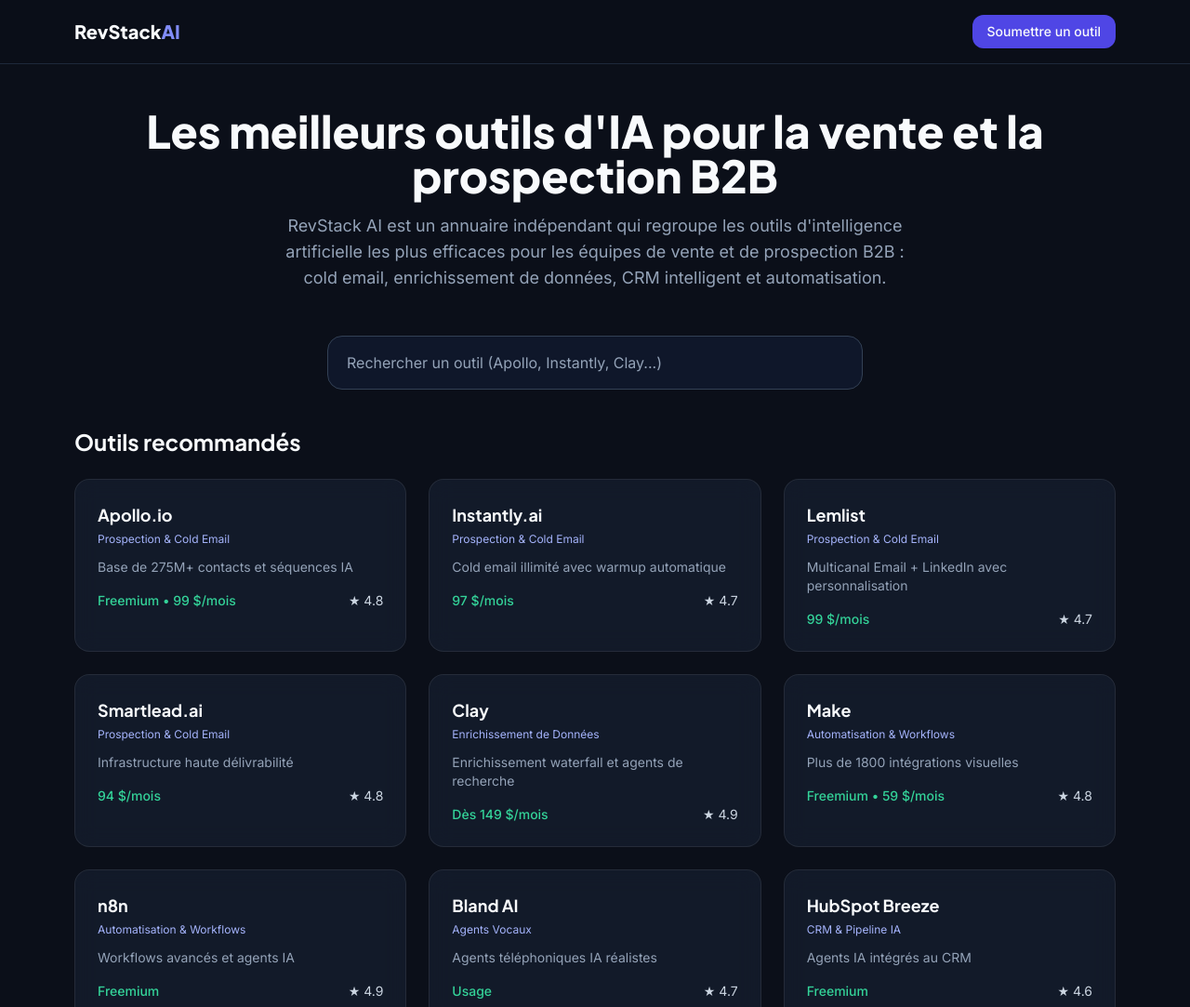
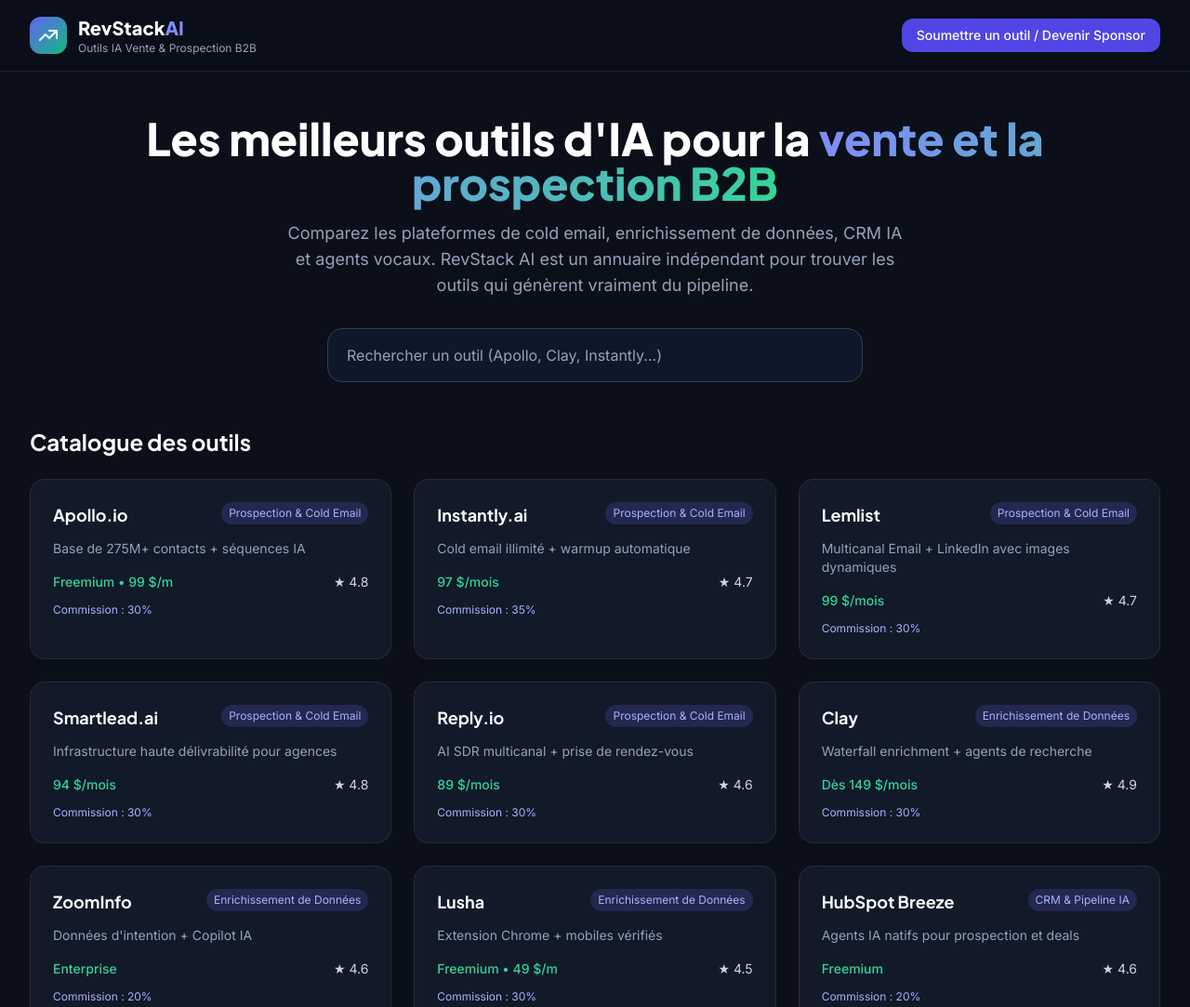
Before and after one commit to Amande-DeGale/best-of_revstack, a plain HTML site: page Index.html in a window 1280 px wide. Shown: the top 1083 px of the page at 93% size. Drawn offline with nearby package versions, Linux system fonts and the light colour scheme.

Commit message:
Update Index.html

```diff
--- a/Index.html
+++ b/Index.html
@@ -1,25 +1,29 @@
 <!DOCTYPE html>
-<html lang="fr">
+<html lang="fr" class="dark">
 <head>
   <meta charset="UTF-8" />
   <meta name="viewport" content="width=device-width, initial-scale=1.0" />
   <title>RevStack AI — Annuaire des Meilleurs Outils IA pour la Vente et la Prospection B2B</title>
   <meta name="description" content="Comparez les meilleurs outils d'IA pour la prospection, le cold email, l'enrichissement de données et l'automatisation B2B. Apollo, Instantly, Clay, Make et plus.">
-  <meta name="keywords" content="outils IA vente, prospection B2B, cold email, enrichissement données, automatisation, Apollo, Instantly, Clay, Make">
+  <meta name="keywords" content="outils IA vente, prospection B2B, cold email, enrichissement données, automatisation, Apollo, Instantly, Clay, Make, n8n">
   <link rel="canonical" href="https://revstack-ai.netlify.app/">
   <meta property="og:title" content="RevStack AI — Outils IA pour la Vente et la Prospection B2B">
-  <meta property="og:description" content="Annuaire indépendant des meilleurs outils d'IA pour les équipes de vente et de prospection.">
+  <meta property="og:description" content="Annuaire indépendant des meilleurs outils d'IA pour les équipes de vente et de prospection B2B.">
   <meta property="og:url" content="https://revstack-ai.netlify.app/">
   <meta property="og:type" content="website">
   <script src="https://cdn.tailwindcss.com"></script>
-  <link href="https://fonts.googleapis.com/css2?family=Inter:wght@400;500;600;700&family=Plus+Jakarta+Sans:wght@600;700;800&display=swap" rel="stylesheet">
+  <link href="https://fonts.googleapis.com/css2?family=Inter:wght@300;400;500;600;700&family=Plus+Jakarta+Sans:wght@600;700;800&display=swap" rel="stylesheet">
   <script>
     tailwind.config = {
+      darkMode: 'class',
       theme: {
         extend: {
           fontFamily: {
             sans: ['Inter', 'sans-serif'],
             display: ['Plus Jakarta Sans', 'sans-serif'],
+          },
+          colors: {
+            obsidian: '#0B0F19',
           }
         }
       }
@@ -28,76 +32,96 @@
   <style>
     body { background-color: #0B0F19; color: #F8FAFC; }
     .glass-panel {
-      background: rgba(21, 29, 46, 0.8);
-      backdrop-filter: blur(12px);
+      background: rgba(21, 29, 46, 0.78);
+      backdrop-filter: blur(14px);
       border: 1px solid rgba(255, 255, 255, 0.08);
     }
   </style>
 </head>
 <body class="min-h-screen font-sans antialiased">
 
-  <header class="border-b border-slate-800 bg-[#0B0F19]/95 backdrop-blur sticky top-0 z-50">
-    <div class="max-w-6xl mx-auto px-4 py-4 flex justify-between items-center">
-      <div class="font-display font-extrabold text-xl">RevStack<span class="text-indigo-400">AI</span></div>
-      <a href="#soumettre" class="px-4 py-2 bg-indigo-600 hover:bg-indigo-500 rounded-xl text-sm font-medium transition">Soumettre un outil</a>
+  <header class="sticky top-0 z-40 border-b border-slate-800/80 bg-[#0B0F19]/90 backdrop-blur-lg">
+    <div class="max-w-7xl mx-auto px-4 sm:px-6 lg:px-8">
+      <div class="flex items-center justify-between py-4">
+        <div class="flex items-center gap-3">
+          <div class="w-10 h-10 rounded-xl bg-gradient-to-br from-indigo-500 to-emerald-500 flex items-center justify-center">
+            <svg class="w-6 h-6 text-white" fill="none" stroke="currentColor" stroke-width="2" viewBox="0 0 24 24">
+              <path stroke-linecap="round" stroke-linejoin="round" d="M13 7h8m0 0v8m0-8l-8 8-4-4-6 6" />
+            </svg>
+          </div>
+          <div>
+            <span class="font-display font-extrabold text-xl text-white">RevStack<span class="text-indigo-400">AI</span></span>
+            <p class="text-xs text-slate-400">Outils IA Vente & Prospection B2B</p>
+          </div>
+        </div>
+        <a href="#soumettre" class="px-4 py-2 rounded-xl text-sm font-medium bg-indigo-600 hover:bg-indigo-500 text-white transition">
+          Soumettre un outil / Devenir Sponsor
+        </a>
+      </div>
     </div>
   </header>
 
-  <main class="max-w-6xl mx-auto px-4 py-12">
-    <section class="text-center mb-12">
-      <h1 class="font-display text-4xl md:text-5xl font-extrabold mb-4">
-        Les meilleurs outils d'IA pour la vente et la prospection B2B
+  <main class="flex-1">
+    <section class="max-w-7xl mx-auto px-4 sm:px-6 lg:px-8 py-12 text-center">
+      <h1 class="font-display text-4xl sm:text-5xl font-extrabold text-white mb-4">
+        Les meilleurs outils d'IA pour la <span class="text-transparent bg-clip-text bg-gradient-to-r from-indigo-400 to-emerald-400">vente et la prospection B2B</span>
       </h1>
-      <p class="text-slate-400 text-lg max-w-2xl mx-auto">
-        RevStack AI est un annuaire indépendant qui regroupe les outils d'intelligence artificielle les plus efficaces pour les équipes de vente et de prospection B2B : cold email, enrichissement de données, CRM intelligent et automatisation.
+      <p class="text-slate-400 text-lg max-w-2xl mx-auto mb-8">
+        Comparez les plateformes de cold email, enrichissement de données, CRM IA et agents vocaux.
+        RevStack AI est un annuaire indépendant pour trouver les outils qui génèrent vraiment du pipeline.
       </p>
+      <input type="text" id="search" oninput="filterTools()" placeholder="Rechercher un outil (Apollo, Clay, Instantly...)" class="w-full max-w-xl mx-auto px-5 py-4 rounded-2xl bg-slate-900 border border-slate-700 text-white placeholder-slate-400 focus:outline-none focus:ring-2 focus:ring-indigo-500" />
     </section>
 
-    <section class="mb-10">
-      <input type="text" id="search" oninput="filterTools()" placeholder="Rechercher un outil (Apollo, Instantly, Clay...)" class="w-full max-w-xl mx-auto block px-5 py-4 rounded-2xl bg-slate-900 border border-slate-700 text-white placeholder-slate-400 focus:outline-none focus:ring-2 focus:ring-indigo-500">
-    </section>
-
-    <section>
-      <h2 class="font-display text-2xl font-bold mb-6">Outils recommandés</h2>
+    <section class="max-w-7xl mx-auto px-4 sm:px-6 lg:px-8 pb-16">
+      <h2 class="font-display text-2xl font-bold mb-6">Catalogue des outils</h2>
       <div id="tools-grid" class="grid grid-cols-1 md:grid-cols-2 lg:grid-cols-3 gap-6"></div>
     </section>
 
-    <section id="soumettre" class="mt-16 text-center">
-      <h2 class="font-display text-2xl font-bold mb-4">Vous éditez un outil ?</h2>
-      <p class="text-slate-400 mb-6">Soumettez-le pour apparaître dans l'annuaire ou devenez sponsor pour être mis en avant.</p>
-      <a href="mailto:contact@revstack-ai.netlify.app" class="inline-block px-6 py-3 bg-emerald-600 hover:bg-emerald-500 rounded-xl font-medium transition">Nous contacter</a>
+    <section id="soumettre" class="max-w-3xl mx-auto px-4 pb-16 text-center">
+      <h2 class="font-display text-2xl font-bold mb-4">Vous éditez un outil B2B ?</h2>
+      <p class="text-slate-400 mb-6">Soumettez votre outil pour apparaître dans l’annuaire ou devenez sponsor pour être mis en avant (399 $/mois).</p>
+      <a href="mailto:contact@example.com" class="inline-block px-6 py-3 bg-emerald-600 hover:bg-emerald-500 rounded-xl font-medium transition">Nous contacter</a>
     </section>
   </main>
 
-  <footer class="border-t border-slate-800 mt-16 py-8 text-center text-sm text-slate-500">
-    <p>© 2026 RevStack AI — Annuaire indépendant d'outils B2B</p>
+  <footer class="border-t border-slate-800 py-8 text-center text-sm text-slate-500">
+    RevStack AI — Annuaire indépendant d'outils B2B
   </footer>
 
   <script>
     const tools = [
-      { name: "Apollo.io", category: "Prospection & Cold Email", price: "Freemium • 99 $/mois", tagline: "Base de 275M+ contacts et séquences IA", rating: 4.8 },
-      { name: "Instantly.ai", category: "Prospection & Cold Email", price: "97 $/mois", tagline: "Cold email illimité avec warmup automatique", rating: 4.7 },
-      { name: "Lemlist", category: "Prospection & Cold Email", price: "99 $/mois", tagline: "Multicanal Email + LinkedIn avec personnalisation", rating: 4.7 },
-      { name: "Smartlead.ai", category: "Prospection & Cold Email", price: "94 $/mois", tagline: "Infrastructure haute délivrabilité", rating: 4.8 },
-      { name: "Clay", category: "Enrichissement de Données", price: "Dès 149 $/mois", tagline: "Enrichissement waterfall et agents de recherche", rating: 4.9 },
-      { name: "Make", category: "Automatisation & Workflows", price: "Freemium • 59 $/mois", tagline: "Plus de 1800 intégrations visuelles", rating: 4.8 },
-      { name: "n8n", category: "Automatisation & Workflows", price: "Freemium", tagline: "Workflows avancés et agents IA", rating: 4.9 },
-      { name: "Bland AI", category: "Agents Vocaux", price: "Usage", tagline: "Agents téléphoniques IA réalistes", rating: 4.7 },
-      { name: "HubSpot Breeze", category: "CRM & Pipeline IA", price: "Freemium", tagline: "Agents IA intégrés au CRM", rating: 4.6 },
-      { name: "Pipedrive AI", category: "CRM & Pipeline IA", price: "79 $/mois", tagline: "CRM orienté vente avec assistant IA", rating: 4.6 }
+      { name: "Apollo.io", category: "Prospection & Cold Email", price: "Freemium • 99 $/m", tagline: "Base de 275M+ contacts + séquences IA", rating: 4.8, commission: "30%" },
+      { name: "Instantly.ai", category: "Prospection & Cold Email", price: "97 $/mois", tagline: "Cold email illimité + warmup automatique", rating: 4.7, commission: "35%" },
+      { name: "Lemlist", category: "Prospection & Cold Email", price: "99 $/mois", tagline: "Multicanal Email + LinkedIn avec images dynamiques", rating: 4.7, commission: "30%" },
+      { name: "Smartlead.ai", category: "Prospection & Cold Email", price: "94 $/mois", tagline: "Infrastructure haute délivrabilité pour agences", rating: 4.8, commission: "30%" },
+      { name: "Reply.io", category: "Prospection & Cold Email", price: "89 $/mois", tagline: "AI SDR multicanal + prise de rendez-vous", rating: 4.6, commission: "30%" },
+      { name: "Clay", category: "Enrichissement de Données", price: "Dès 149 $/mois", tagline: "Waterfall enrichment + agents de recherche", rating: 4.9, commission: "30%" },
+      { name: "ZoomInfo", category: "Enrichissement de Données", price: "Enterprise", tagline: "Données d'intention + Copilot IA", rating: 4.6, commission: "20%" },
+      { name: "Lusha", category: "Enrichissement de Données", price: "Freemium • 49 $/m", tagline: "Extension Chrome + mobiles vérifiés", rating: 4.5, commission: "30%" },
+      { name: "HubSpot Breeze", category: "CRM & Pipeline IA", price: "Freemium", tagline: "Agents IA natifs pour prospection et deals", rating: 4.6, commission: "20%" },
+      { name: "Gong", category: "CRM & Pipeline IA", price: "Enterprise", tagline: "Analyse d'appels et prévision de pipeline", rating: 4.9, commission: "25%" },
+      { name: "Pipedrive AI", category: "CRM & Pipeline IA", price: "79 $/mois", tagline: "CRM orienté action avec assistant IA", rating: 4.6, commission: "33%" },
+      { name: "n8n", category: "Automatisation & Workflows", price: "Freemium", tagline: "Workflows avancés + agents LangChain", rating: 4.9, commission: "30%" },
+      { name: "Make", category: "Automatisation & Workflows", price: "Freemium • 59 $/m", tagline: "1800+ intégrations + scénarios visuels", rating: 4.8, commission: "35%" },
+      { name: "Bland AI", category: "Agents Vocaux & Chat", price: "Usage", tagline: "Agents téléphoniques IA ultra-réalistes", rating: 4.7, commission: "30%" },
+      { name: "Synthflow", category: "Agents Vocaux & Chat", price: "149 $/mois", tagline: "SDR et réceptionnistes vocaux sans code", rating: 4.7, commission: "35%" }
     ];
 
     function renderTools(list = tools) {
       const grid = document.getElementById('tools-grid');
       grid.innerHTML = list.map(tool => `
-        <article class="glass-panel rounded-2xl p-6" id="outil-${tool.name.toLowerCase().replace(/[^a-z0-9]/g, '-')}">
-          <h3 class="font-display font-bold text-lg mb-1">${tool.name}</h3>
-          <p class="text-xs text-indigo-300 mb-3">${tool.category}</p>
+        <article class="glass-panel rounded-2xl p-6 hover:border-indigo-500/40 transition" id="outil-${tool.name.toLowerCase().replace(/[^a-z0-9]/g, '-')}">
+          <div class="flex justify-between items-start mb-3">
+            <h3 class="font-display font-bold text-lg">${tool.name}</h3>
+            <span class="text-xs px-2 py-1 rounded-full bg-indigo-500/20 text-indigo-300">${tool.category}</span>
+          </div>
           <p class="text-sm text-slate-400 mb-4">${tool.tagline}</p>
           <div class="flex justify-between items-center text-sm">
             <span class="text-emerald-400 font-medium">${tool.price}</span>
             <span class="text-slate-300">★ ${tool.rating}</span>
           </div>
+          <div class="mt-3 text-xs text-indigo-300">Commission : ${tool.commission}</div>
         </article>
       `).join('');
     }
```
